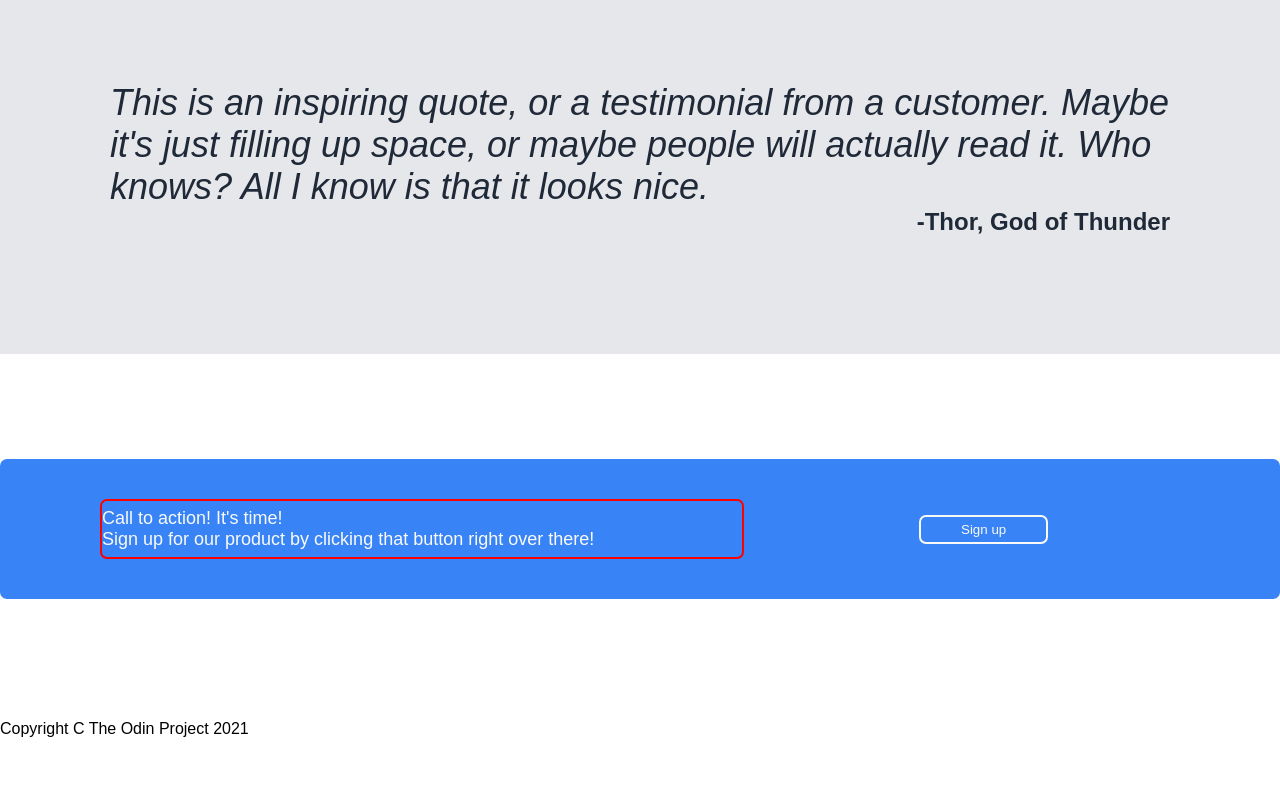
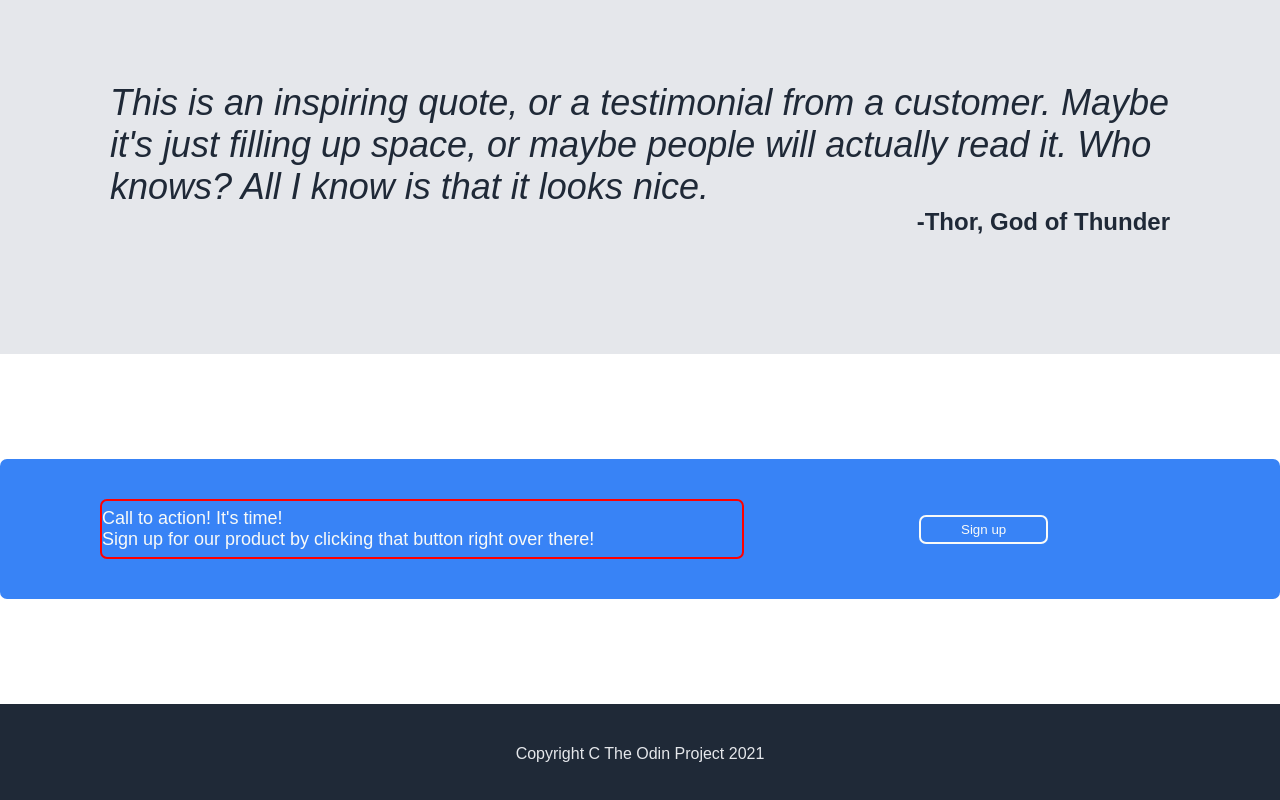
Before and after one commit to tnt314/landing_page, a plain HTML site: page index.html in a window 1280 px wide. Shown: the part 976-1776 px from the top of the page. Before the commit the page ends 1730 px from the top, so only its background shows below. Drawn offline with Linux system fonts and the light colour scheme.

Commit message:
Style footer

```diff
--- a/styles.css
+++ b/styles.css
@@ -194,3 +194,15 @@ blockquote p {
     margin-top: 10px;
     margin-bottom: 10px;
 }
+
+footer {
+    display: flex;
+    justify-content: center;
+    align-items: center;
+    background-color: #1f2937;
+    height: 100px;
+}
+
+footer p {
+    color: #e5e7eb;
+}
```
